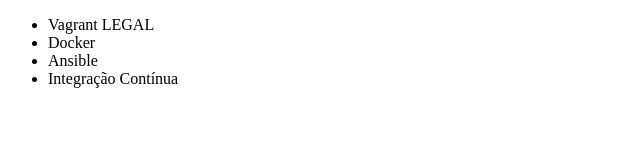
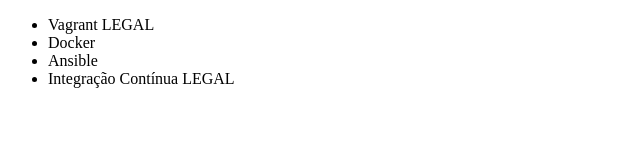
Before and after one commit to GuiACamargo/alura-git, a plain HTML site: page index.html in a window 1280 px wide. Shown: the full height of the page, 0-640 px from the left. Drawn offline with Linux system fonts and the light colour scheme.

Commit message:
ADICIONEI MAIS UM LEGAL

```diff
--- a/index.html
+++ b/index.html
@@ -9,7 +9,7 @@
         <li>Vagrant LEGAL</li>
         <li>Docker</li>
         <li>Ansible</li>
-        <li>Integração Contínua</li>
+        <li>Integração Contínua LEGAL</li>
     </ul>
 </body>
 </html>
```
